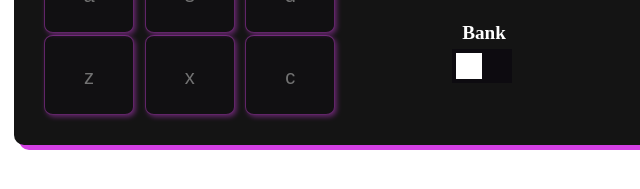
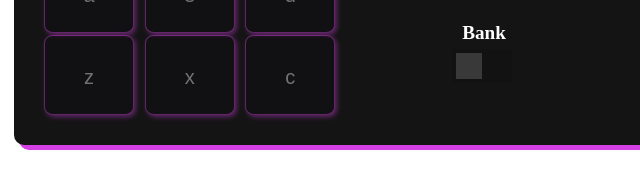
Before and after one commit to chuks008/FCCDrumMachine, a React app: page / in a window 1280 px wide. Shown: the part 227-416 px from the top of the page, 306-946 px from the left. Built offline with nearby package versions, Linux system fonts and the light colour scheme.

Commit message:
Add power off state for bank button

```diff
--- a/src/components/drumpad-container/drumpad-container.js
+++ b/src/components/drumpad-container/drumpad-container.js
@@ -120,7 +120,10 @@ class DrumContainer extends React.Component {
                     <DrumPad keys={currentMapping}
                         onBtnClick={this.onHandleClick}
                         powerMode={this.state.powerMode} />
-                    <DrumPadSettings currentKey={currentMapping[this.state.index].sound} onModeToggle={this.toggleMode} onPowerToggle={this.togglePower} />
+                    <DrumPadSettings currentKey={currentMapping[this.state.index].sound}
+                        powerMode={this.state.powerMode}
+                        onModeToggle={this.toggleMode}
+                        onPowerToggle={this.togglePower} />
                 </div>
             </div>
         );
--- a/src/components/drumpad-settings/drumpad-settings.js
+++ b/src/components/drumpad-settings/drumpad-settings.js
@@ -10,9 +10,9 @@ class DrumPadSettings extends React.Component {
     render() {
         return (
             <div id="settings-container">
-                <SwitchLabel label="Power" onAction={this.props.onPowerToggle}/>
+                <SwitchLabel label="Power" onAction={this.props.onPowerToggle} isEnabled={true} />
                 <p className="settings-key-space">{this.props.currentKey}</p>
-                <SwitchLabel label="Bank" onAction={this.props.onModeToggle} />
+                <SwitchLabel label="Bank" onAction={this.props.onModeToggle} isEnabled={this.props.powerMode === 'off' ? false : true} />
             </div>
         );
     }
--- a/src/components/switch-label/SwitchLabel.js
+++ b/src/components/switch-label/SwitchLabel.js
@@ -11,7 +11,7 @@ class LabelSwitch extends React.Component {
         return (
             <div className='label-switch'>
                 <p>{this.props.label}</p>
-                <Switch onToggle={this.props.onAction} />
+                <Switch onToggle={this.props.onAction} enabled={this.props.isEnabled} />
             </div>
         );
     }
--- a/src/components/switch/Switch.js
+++ b/src/components/switch/Switch.js
@@ -5,17 +5,22 @@ class Switch extends React.Component {
 
     constructor(props) {
         super(props);
+        this.state = {
+            pressed: true
+        }
     }
 
     toggleMode = () => {
-        this.props.onToggle();
+        if(this.props.enabled === true) {
+            this.props.onToggle();
+        }
     }
 
     render() {
         return (
-            <label className='switch'>
+            <label className={this.props.enabled ? 'switch' : 'switch switch-off'}>
                 <input type="checkbox" onClick={this.toggleMode} />
-                <span className="slider"></span>
+                <span className={this.props.enabled ? "slider" : "slider-off"}></span>
             </label>
         );
     }
--- a/src/components/switch/switch.scss
+++ b/src/components/switch/switch.scss
@@ -39,6 +39,30 @@ $switch-height: 34px;
     }
 }
 
+.slider-off {
+    position: absolute;
+    cursor: pointer;
+    top: 0;
+    left: 0;
+    right: 0;
+    bottom: 0;
+    background-color: $switcher-color;
+    -webkit-transition: .2s;
+    transition: .2s;
+
+    &:before {
+        position: absolute;
+        content: "";
+        height: 26px;
+        width: 26px;
+        left: 4px;
+        bottom: 4px;
+        background-color: white;
+    }
+
+    opacity: 0.4;
+}
+
 input:checked+.slider {
     background-color: magenta;
 }
@@ -47,6 +71,10 @@ input:focus+.slider {
     box-shadow: 0 0 1px magenta;
 }
 
+.switch-off {
+    opacity: 0.4;
+}
+
 input:checked+.slider:before {
     -webkit-transform: translateX(26px);
     -ms-transform: translateX(26px);
```
